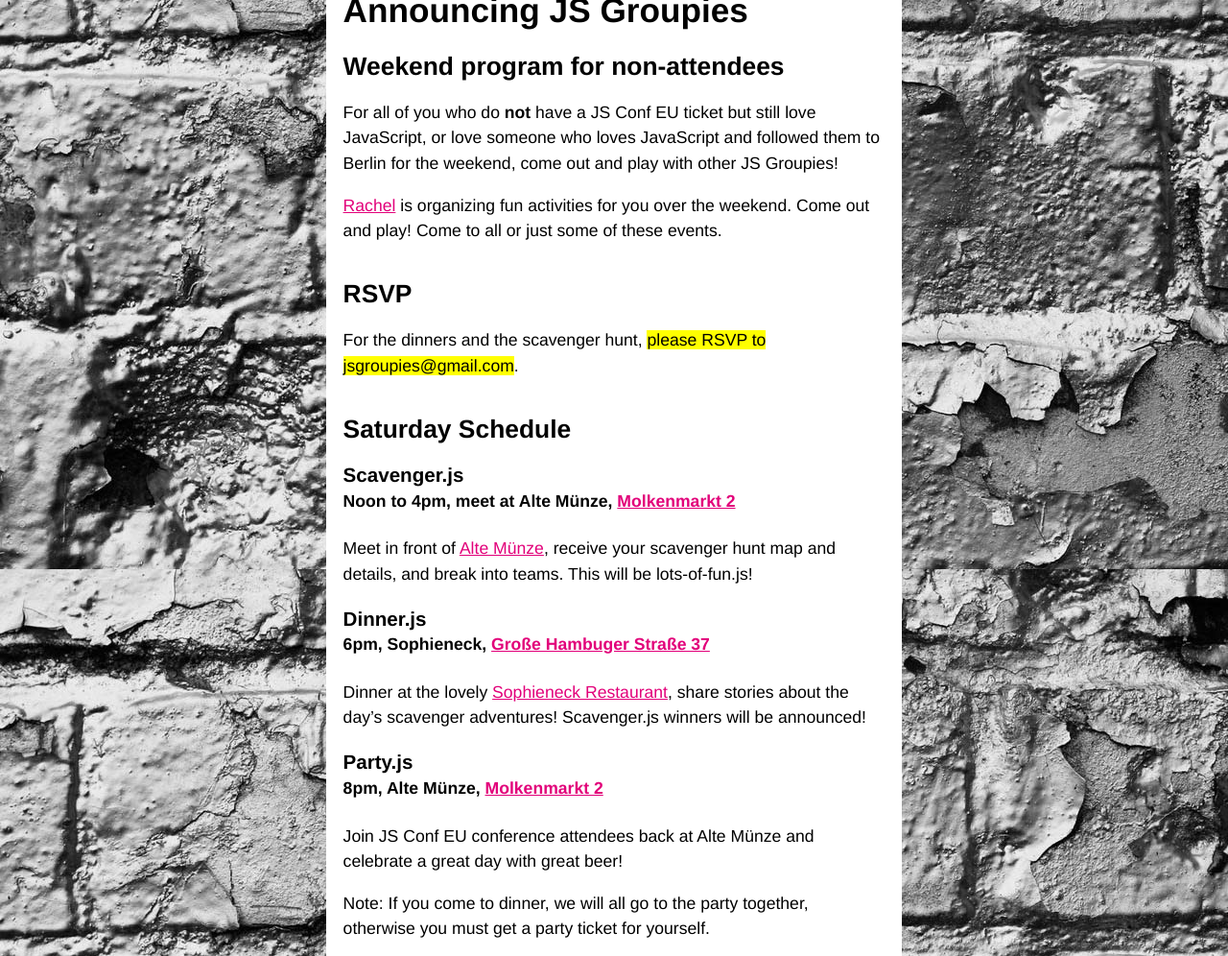
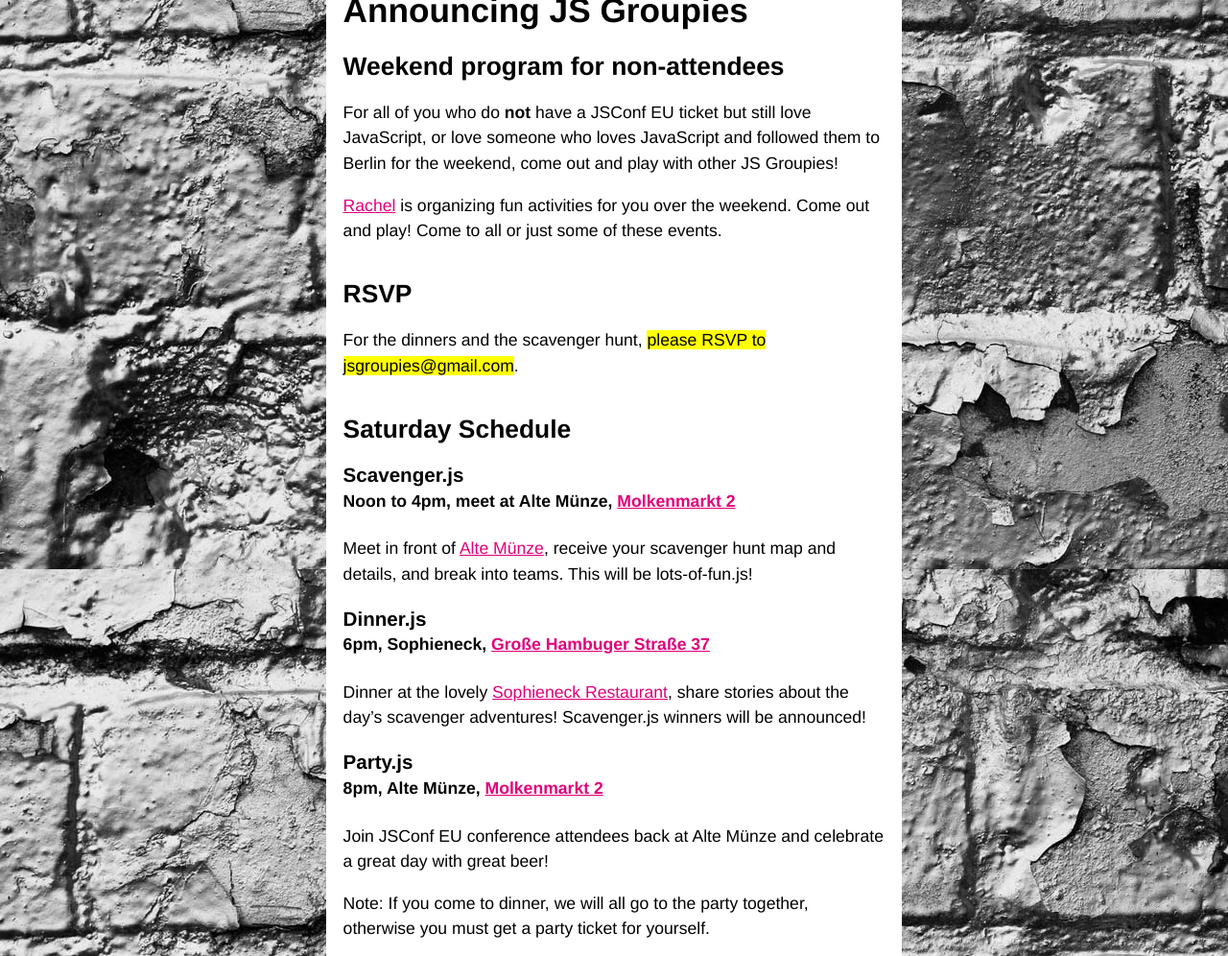
Before and after one commit to jsconf/2012.jsconf.eu, a Jekyll site: the page built from _posts/2012-10-01-announcing-js-groupies.md, in a window 1280 px wide and 1400 px high. Shown: the part 339-1335 px from the top of the window at 96% size. Built offline with Jekyll 4.4.1, drawn with Linux system fonts in a browser that asks for light colours; comment, search, counter and statistics services are not loaded; some of the changed text lies outside the part shown.

Commit message:
spelling + links

```diff
--- a/_posts/2012-10-01-announcing-js-groupies.md
+++ b/_posts/2012-10-01-announcing-js-groupies.md
@@ -7,7 +7,7 @@
 
 ## Weekend program for non-attendees
 
-For all of you who do **not** have a JS Conf EU ticket but still love JavaScript, or love someone who loves JavaScript and followed them to Berlin for the weekend, come out and play with other JS Groupies!
+For all of you who do **not** have a JSConf EU ticket but still love JavaScript, or love someone who loves JavaScript and followed them to Berlin for the weekend, come out and play with other JS Groupies!
 
 [Rachel](https://twitter.com/onna_no_hito) is organizing fun activities for you over the weekend. Come out and play! Come to all or just some of these events.
 
@@ -30,7 +30,7 @@
 ### Party.js
 #### 8pm, Alte Münze, [Molkenmarkt 2](https://maps.google.com/maps?q=Molkenmarkt+2&hl=en&sll=52.519171,13.406091&sspn=0.533967,1.321106&t=m&hnear=Molkenmarkt+2,+10179+Berlin,+Germany&z=16)
 
-Join JS Conf EU conference attendees back at Alte Münze and celebrate a great day with great beer!
+Join JSConf EU conference attendees back at Alte Münze and celebrate a great day with great beer!
 
 Note: If you come to dinner, we will all go to the party together, otherwise you must get a party ticket for yourself.
 
@@ -56,4 +56,4 @@
 ### Party.js
 #### 8pm, TBA
 
-Party.js part II! Wind down from a great weekend with the whole @JSConfEU + @BerlinJS family
+Party.js part II! Wind down from a great weekend with the whole [@JSConfEU](https://twitter.com/jsconfeu) + [@BerlinJS](https://twitter.com/berlinjs) family
```
